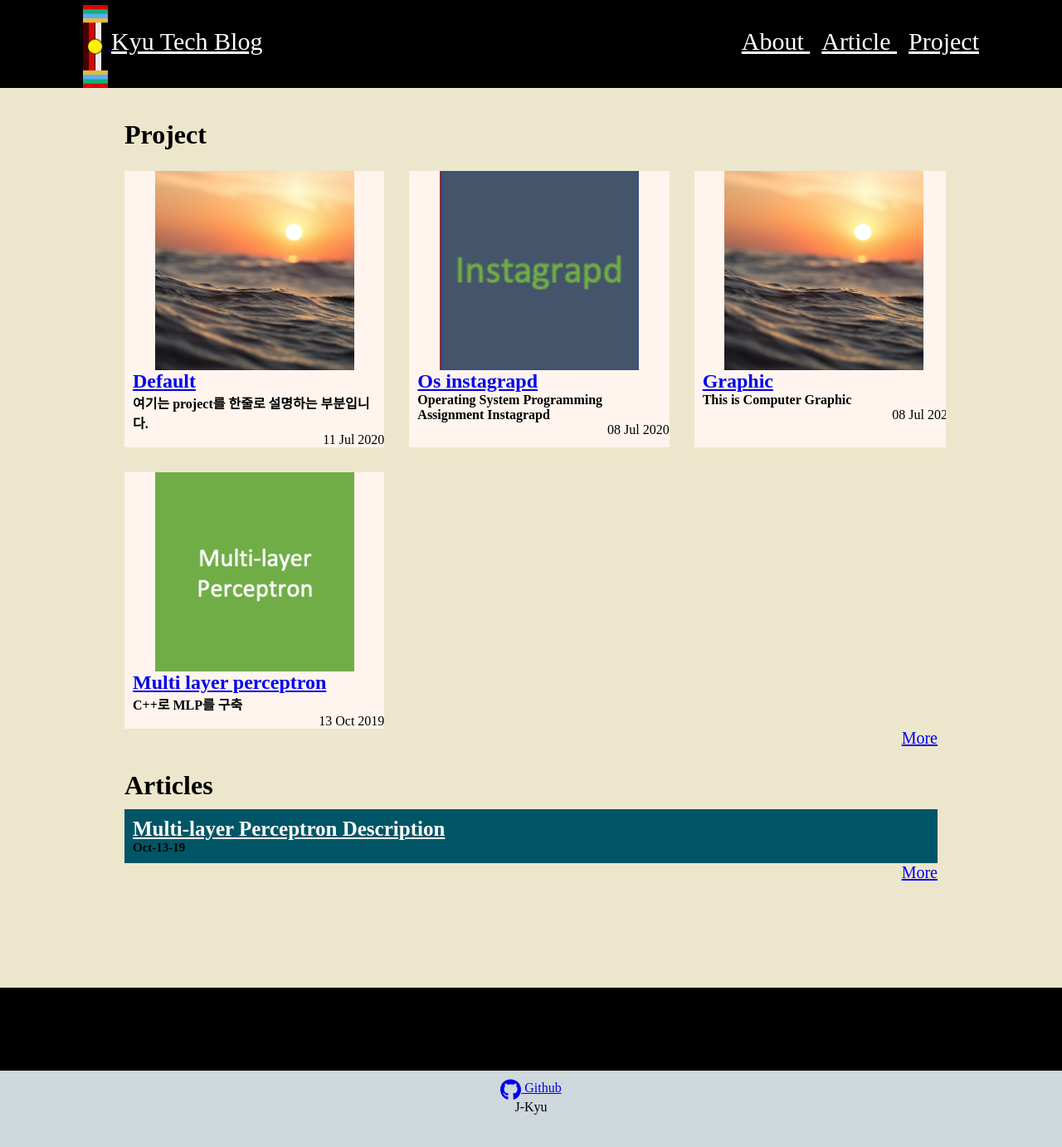
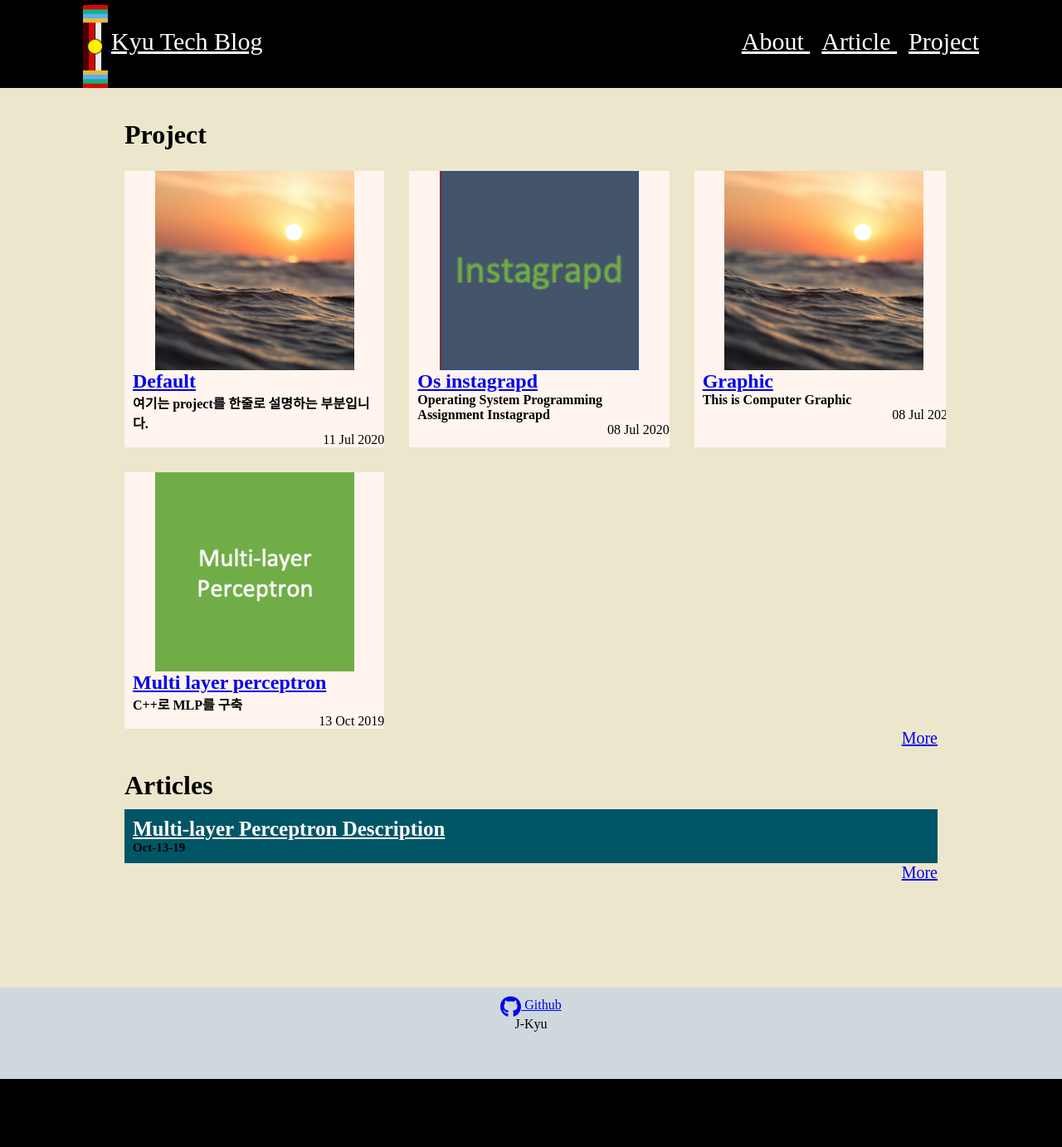
Before and after one commit to J-Kyu/J-Kyu.github.io, a Jekyll site: the page built from index.html, in a window 1280 px wide and 1400 px high, scrolled down 683 px. Shown: the top 1382 px of the window at 83% size. Built offline with Jekyll 4.4.1, drawn with Linux system fonts in a browser that asks for light colours; after the commit the page ends 1983 px from its top, so only the background shows below that.

Commit message:
footer 수정

```diff
--- a/_sass/main.scss
+++ b/_sass/main.scss
@@ -20,7 +20,6 @@ body{
 }
 .default-body{
   margin-top: 100px;
-  margin-bottom: 100px;
   background-color: $pillarColor;
 
 
```
Also changed, not shown: 2 other files.
